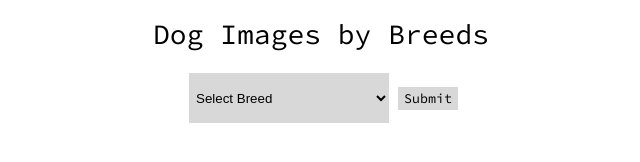
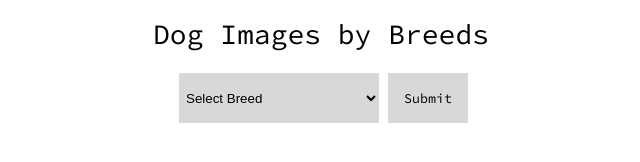
Before and after one commit to nyanxhtet/dog-images, a plain HTML site: page index.html in a window 1280 px wide. Shown: the whole page, without its empty margins (319-959 px from the left). Drawn offline with nearby package versions, Linux system fonts and the light colour scheme; no server answers.

Commit message:
adjusted submitbutton sizing

```diff
--- a/css/styles.css
+++ b/css/styles.css
@@ -136,6 +136,8 @@ table {
 
 #submitButton{
   width: 60px;
+  width: 80px;
+  height: 50px;
   background-color: rgba(60,60,60, .2);
   border: none;
   padding: 3px;
```
